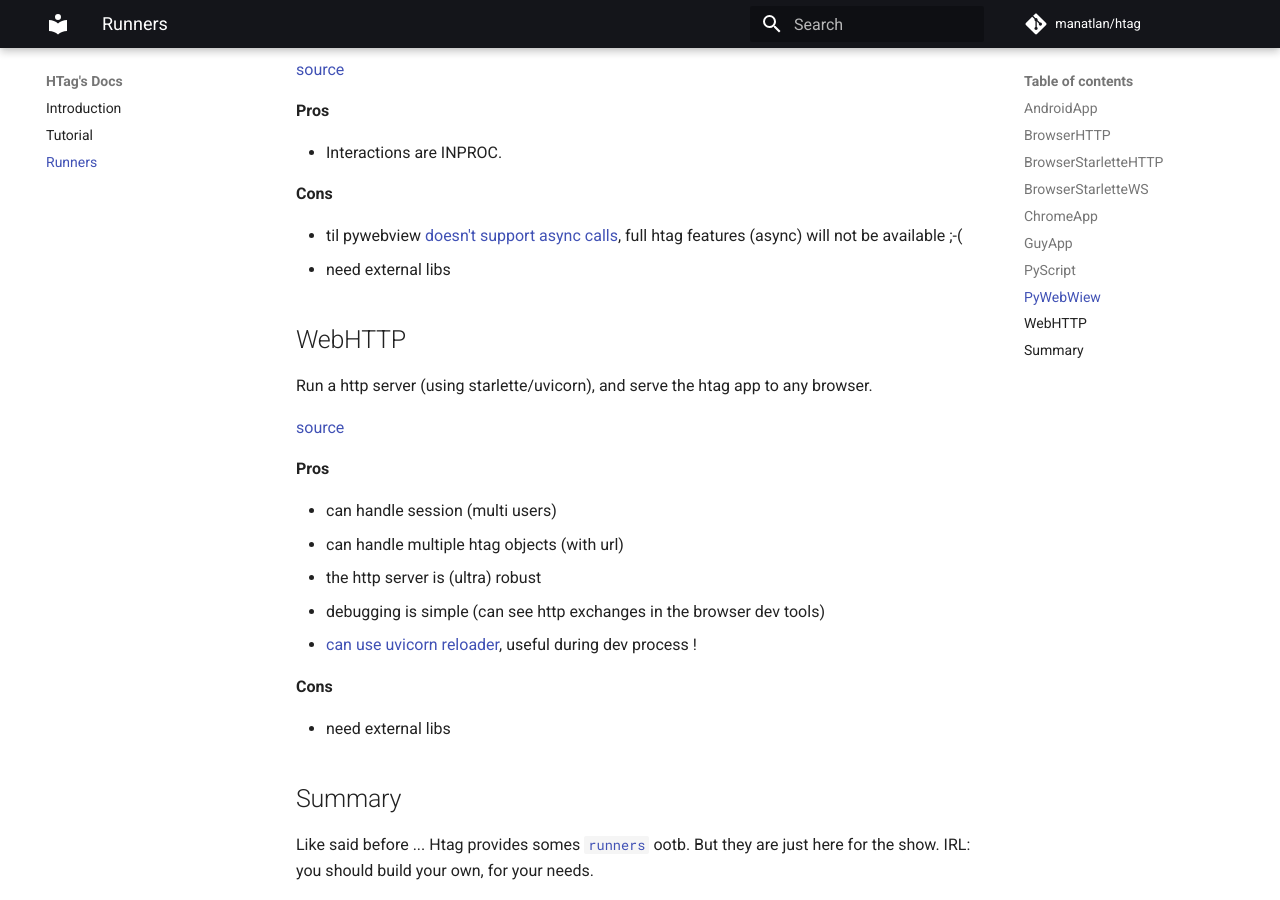
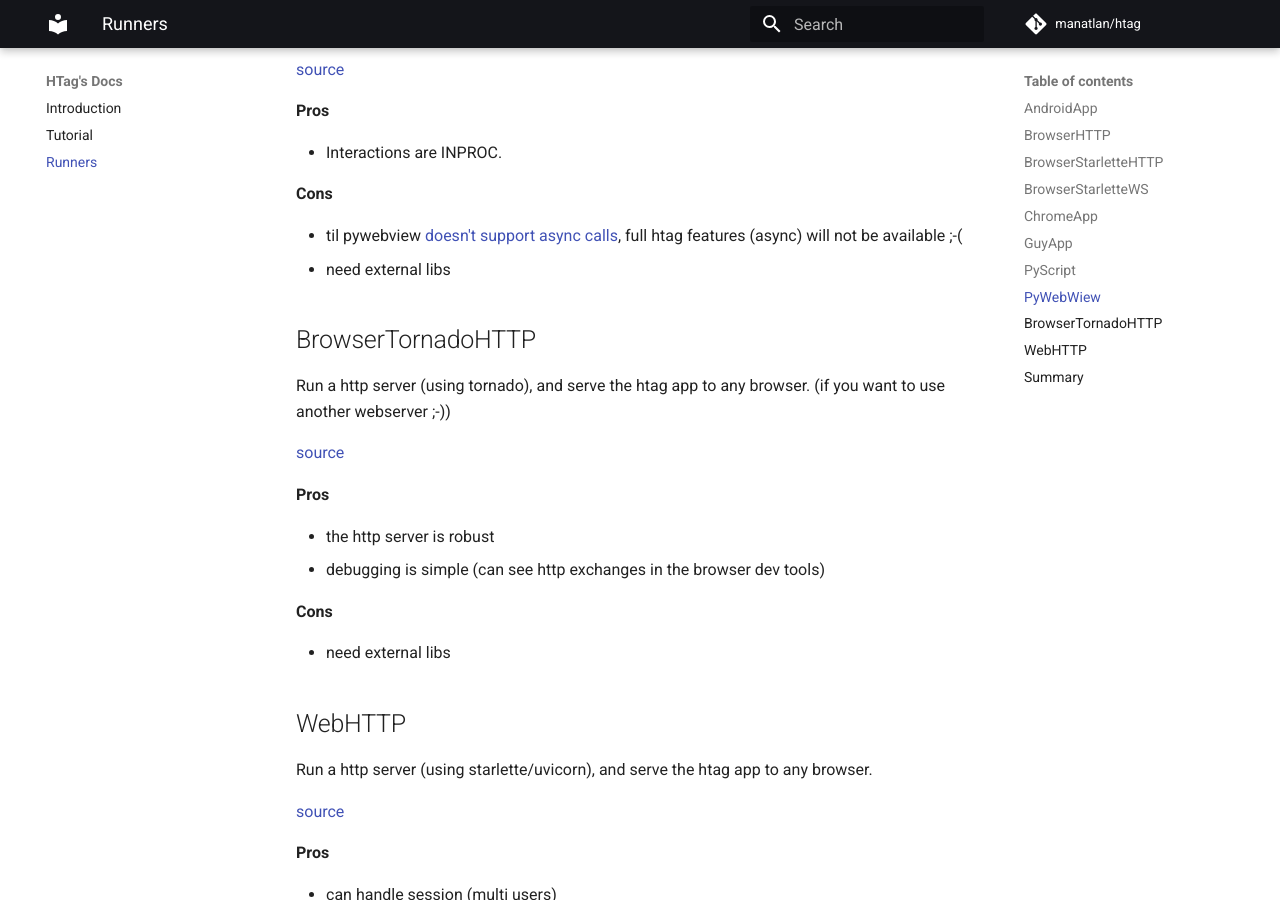
Before and after one commit to manatlan/htag, an MkDocs documentation site: the page built from docs/runners.md, in a window 1280 px wide and 900 px high, scrolled down 3121 px. Built offline with MkDocs 1.6.1 and Material for MkDocs 9.7.7, drawn with Linux system fonts in a browser that asks for light colours; comment, search, counter and statistics services are not loaded.

Commit message:
Update runners.md

```diff
--- a/docs/runners.md
+++ b/docs/runners.md
@@ -119,6 +119,20 @@
  - til pywebview [doesn't support async calls](https://github.com/r0x0r/pywebview/issues/867), full htag features (async) will not be available ;-(
  - need external libs
 
+## BrowserTornadoHTTP
+Run a http server (using tornado), and serve the htag app to any browser.
+(if you want to use another webserver ;-))
+
+[source](https://github.com/manatlan/htag/blob/main/htag/runners/browsertornadohttp.py)
+
+**Pros**
+
+ - the http server is robust
+ - debugging is simple (can see http exchanges in the browser dev tools)
+
+**Cons**
+
+ - need external libs
 
 ## WebHTTP
 Run a http server (using starlette/uvicorn), and serve the htag app to any browser.
```
